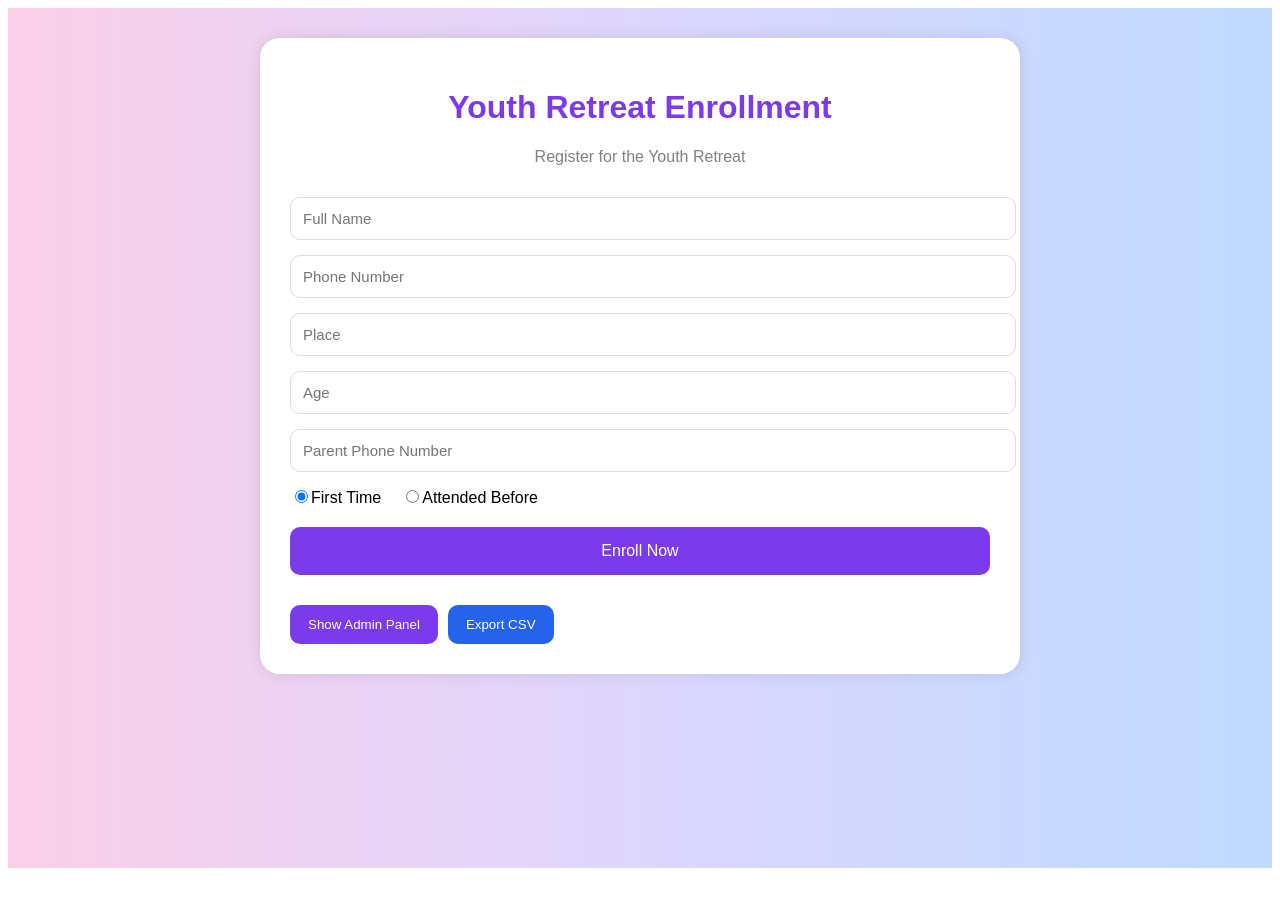
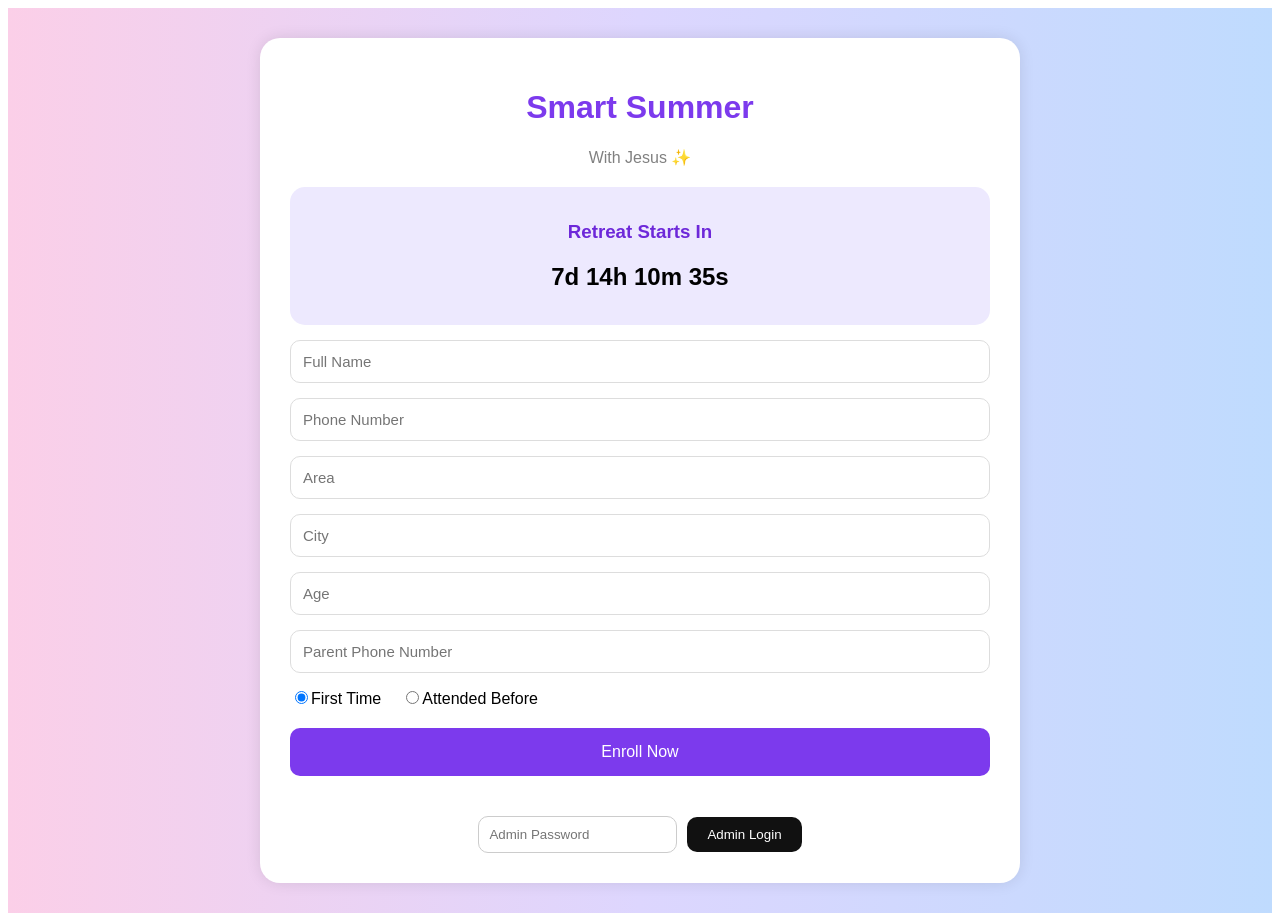
Before and after one commit to Alice-design-tech/smart_summerwidJesus, a React (Create React App) app: page / in a window 1280 px wide. Before the commit the page ends 876 px from the top, so only its background shows below. Built offline with nearby package versions, Linux system fonts and the light colour scheme.

Commit message:
Thankyou Jesus

```diff
--- /dev/null
+++ b/src/Admin.js
@@ -0,0 +1,273 @@
+import React, { useEffect, useState } from "react";
+import { db } from "./firebase";
+import { collection, getDocs } from "firebase/firestore";
+
+export default function Admin() {
+  const [participants, setParticipants] = useState([]);
+
+  useEffect(() => {
+    fetchParticipants();
+  }, []);
+
+  const fetchParticipants = async () => {
+    const querySnapshot = await getDocs(collection(db, "participants"));
+
+    const data = querySnapshot.docs.map((doc) => ({
+      id: doc.id,
+      ...doc.data(),
+    }));
+
+    setParticipants(data);
+  };
+
+  // TOTAL COUNT
+  const totalParticipants = participants.length;
+
+  // CITY ANALYTICS
+  const cityCounts = {};
+
+  participants.forEach((p) => {
+    const city = p.city || "Unknown";
+
+    cityCounts[city] = (cityCounts[city] || 0) + 1;
+  });
+
+  // CSV DOWNLOAD
+  const exportCSV = () => {
+    const headers = [
+      "Name",
+      "Phone",
+      "Area",
+      "City",
+      "Age",
+      "Parent Phone",
+      "Attendance",
+    ];
+
+    const rows = participants.map((p) => [
+      p.name,
+      p.phone,
+      p.area,
+      p.city,
+      p.age,
+      p.parentPhone,
+      p.attendance,
+    ]);
+
+    const csvContent = [headers, ...rows].map((e) => e.join(",")).join("\n");
+
+    const blob = new Blob([csvContent], {
+      type: "text/csv;charset=utf-8;",
+    });
+
+    const link = document.createElement("a");
+
+    link.href = URL.createObjectURL(blob);
+
+    link.download = "participants.csv";
+
+    link.click();
+  };
+
+  // PDF DOWNLOAD
+  const downloadPDF = () => {
+    window.print();
+  };
+
+  return (
+    <div
+      style={{
+        minHeight: "100vh",
+        background: "linear-gradient(to right, #ede9fe, #dbeafe)",
+        padding: "30px",
+        fontFamily: "Arial",
+      }}
+    >
+      <div
+        style={{
+          maxWidth: "1100px",
+          margin: "auto",
+        }}
+      >
+        <h1
+          style={{
+            textAlign: "center",
+            color: "#6d28d9",
+          }}
+        >
+          📊 Smart Summer Admin Dashboard
+        </h1>
+
+        {/* BUTTONS */}
+        <div
+          style={{
+            textAlign: "center",
+            marginTop: "20px",
+          }}
+        >
+          <button
+            onClick={() => window.location.reload()}
+            style={{
+              padding: "12px 20px",
+              border: "none",
+              borderRadius: "10px",
+              background: "#7c3aed",
+              color: "white",
+              cursor: "pointer",
+              fontSize: "15px",
+              marginRight: "10px",
+            }}
+          >
+            ⬅ Back to Home
+          </button>
+
+          <button
+            onClick={exportCSV}
+            style={{
+              padding: "12px 20px",
+              border: "none",
+              borderRadius: "10px",
+              background: "#2563eb",
+              color: "white",
+              cursor: "pointer",
+              fontSize: "15px",
+              marginRight: "10px",
+            }}
+          >
+            ⬇ Download CSV
+          </button>
+
+          <button
+            onClick={downloadPDF}
+            style={{
+              padding: "12px 20px",
+              border: "none",
+              borderRadius: "10px",
+              background: "#dc2626",
+              color: "white",
+              cursor: "pointer",
+              fontSize: "15px",
+            }}
+          >
+            📄 Download PDF
+          </button>
+        </div>
+
+        {/* STATS */}
+        <div
+          style={{
+            display: "grid",
+            gridTemplateColumns: "repeat(auto-fit, minmax(250px, 1fr))",
+            gap: "20px",
+            marginTop: "30px",
+          }}
+        >
+          <div style={cardStyle}>
+            <h2>Total Enrollments</h2>
+
+            <h1 style={{ color: "#7c3aed" }}>{totalParticipants}</h1>
+          </div>
+
+          <div style={cardStyle}>
+            <h2>Cities Registered</h2>
+
+            <h1 style={{ color: "#2563eb" }}>
+              {Object.keys(cityCounts).length}
+            </h1>
+          </div>
+        </div>
+
+        {/* CITY ANALYTICS */}
+        <div
+          style={{
+            marginTop: "40px",
+            background: "white",
+            padding: "25px",
+            borderRadius: "20px",
+          }}
+        >
+          <h2 style={{ color: "#6d28d9" }}>📍 Registrations by City</h2>
+
+          {Object.entries(cityCounts).map(([city, count]) => (
+            <div
+              key={city}
+              style={{
+                marginTop: "15px",
+              }}
+            >
+              <b>{city}</b> — {count} registrations
+            </div>
+          ))}
+        </div>
+
+        {/* PARTICIPANTS TABLE */}
+        <div
+          style={{
+            marginTop: "40px",
+            background: "white",
+            padding: "25px",
+            borderRadius: "20px",
+            overflowX: "auto",
+          }}
+        >
+          <h2 style={{ color: "#6d28d9" }}>👥 Participants</h2>
+
+          <table
+            style={{
+              width: "100%",
+              borderCollapse: "collapse",
+              marginTop: "20px",
+            }}
+          >
+            <thead>
+              <tr
+                style={{
+                  background: "#ede9fe",
+                }}
+              >
+                <th style={tableStyle}>Name</th>
+                <th style={tableStyle}>Phone</th>
+                <th style={tableStyle}>Area</th>
+                <th style={tableStyle}>City</th>
+                <th style={tableStyle}>Age</th>
+                <th style={tableStyle}>Attendance</th>
+              </tr>
+            </thead>
+
+            <tbody>
+              {participants.map((p) => (
+                <tr key={p.id}>
+                  <td style={tableStyle}>{p.name}</td>
+
+                  <td style={tableStyle}>{p.phone}</td>
+
+                  <td style={tableStyle}>{p.area}</td>
+
+                  <td style={tableStyle}>{p.city}</td>
+
+                  <td style={tableStyle}>{p.age}</td>
+
+                  <td style={tableStyle}>{p.attendance}</td>
+                </tr>
+              ))}
+            </tbody>
+          </table>
+        </div>
+      </div>
+    </div>
+  );
+}
+
+const cardStyle = {
+  background: "white",
+  padding: "25px",
+  borderRadius: "20px",
+  textAlign: "center",
+  boxShadow: "0 0 10px rgba(0,0,0,0.08)",
+};
+
+const tableStyle = {
+  border: "1px solid #ddd",
+  padding: "12px",
+  textAlign: "left",
+};
--- a/src/App.js
+++ b/src/App.js
@@ -1,26 +1,50 @@
-import React, { useEffect, useState } from "react";
+import React, { useState, useEffect } from "react";
 import { db } from "./firebase";
 import { collection, addDoc } from "firebase/firestore";
+import Admin from "./Admin";
 
 export default function App() {
   const [formData, setFormData] = useState({
     name: "",
     phone: "",
-    place: "",
+    area: "",
+    city: "",
     age: "",
     parentPhone: "",
     attendance: "First Time",
   });
 
-  const [participants, setParticipants] = useState([]);
+  const [success, setSuccess] = useState(false);
+
   const [showAdmin, setShowAdmin] = useState(false);
 
+  const [adminPassword, setAdminPassword] = useState("");
+
+  const [timeLeft, setTimeLeft] = useState("");
+
+  // COUNTDOWN TIMER
   useEffect(() => {
-    const saved = localStorage.getItem("participants");
+    const targetDate = new Date("May 21, 2026 07:00:00").getTime();
 
-    if (saved) {
-      setParticipants(JSON.parse(saved));
-    }
+    const interval = setInterval(() => {
+      const now = new Date().getTime();
+
+      const distance = targetDate - now;
+
+      const days = Math.floor(distance / (1000 * 60 * 60 * 24));
+
+      const hours = Math.floor(
+        (distance % (1000 * 60 * 60 * 24)) / (1000 * 60 * 60)
+      );
+
+      const minutes = Math.floor((distance % (1000 * 60 * 60)) / (1000 * 60));
+
+      const seconds = Math.floor((distance % (1000 * 60)) / 1000);
+
+      setTimeLeft(`${days}d ${hours}h ${minutes}m ${seconds}s`);
+    }, 1000);
+
+    return () => clearInterval(interval);
   }, []);
 
   const handleChange = (e) => {
@@ -39,12 +63,13 @@ export default function App() {
         createdAt: new Date(),
       });
 
-      alert("Enrollment Submitted Successfully!");
+      setSuccess(true);
 
       setFormData({
         name: "",
         phone: "",
-        place: "",
+        area: "",
+        city: "",
         age: "",
         parentPhone: "",
         attendance: "First Time",
@@ -56,39 +81,92 @@ export default function App() {
     }
   };
 
-  const exportCSV = () => {
-    const headers = [
-      "Name",
-      "Phone",
-      "Place",
-      "Age",
-      "Parent Phone",
-      "Attendance",
-    ];
+  // ADMIN DASHBOARD
+  if (showAdmin) {
+    return <Admin />;
+  }
 
-    const rows = participants.map((p) => [
-      p.name,
-      p.phone,
-      p.place,
-      p.age,
-      p.parentPhone,
-      p.attendance,
-    ]);
+  // SUCCESS PAGE
+  if (success) {
+    return (
+      <div
+        style={{
+          minHeight: "100vh",
+          display: "flex",
+          justifyContent: "center",
+          alignItems: "center",
+          background: "linear-gradient(to right, #fbcfe8, #ddd6fe)",
+          padding: "20px",
+          fontFamily: "Arial",
+        }}
+      >
+        <div
+          style={{
+            background: "white",
+            padding: "40px",
+            borderRadius: "20px",
+            textAlign: "center",
+            width: "100%",
+            maxWidth: "500px",
+            boxShadow: "0 0 20px rgba(0,0,0,0.1)",
+          }}
+        >
+          <h1 style={{ color: "#7c3aed" }}>✅ Successfully Enrolled!</h1>
 
-    const csvContent = [headers, ...rows].map((e) => e.join(",")).join("\\n");
+          <h2>Welcome to Smart Summer with Jesus 🌸</h2>
 
-    const blob = new Blob([csvContent], {
-      type: "text/csv;charset=utf-8;",
-    });
+          <p>
+            Thank you <b>{formData.name}</b> for registering.
+          </p>
 
-    const link = document.createElement("a");
+          <div
+            style={{
+              marginTop: "25px",
+              textAlign: "left",
+              background: "#f9fafb",
+              padding: "20px",
+              borderRadius: "12px",
+            }}
+          >
+            <p>
+              <b>📍 Venue:</b> Thangamani Kalyana Mandabam, Thudiyalur, Cbe
+            </p>
 
-    link.href = URL.createObjectURL(blob);
+            <p>
+              <b>📅 Date:</b> May 21 - May 25
+            </p>
 
-    link.download = "participants.csv";
+            <p>
+              <b>⏰ Time:</b> Starts at 7:00 AM, May 21
+            </p>
 
-    link.click();
-  };
+            <p>
+              <b>🎒 Bring:</b> Bible, Notebook, Water Bottle, Plate
+            </p>
+
+            <p>
+              <b>📞 Contact:</b> 9597233332, 9597933339
+            </p>
+          </div>
+
+          <button
+            onClick={() => setSuccess(false)}
+            style={{
+              marginTop: "25px",
+              padding: "12px 20px",
+              border: "none",
+              borderRadius: "10px",
+              background: "#7c3aed",
+              color: "white",
+              cursor: "pointer",
+            }}
+          >
+            Back to Form
+          </button>
+        </div>
+      </div>
+    );
+  }
 
   return (
     <div
@@ -115,7 +193,7 @@ export default function App() {
             color: "#7c3aed",
           }}
         >
-          Youth Retreat Enrollment
+          Smart Summer
         </h1>
 
         <p
@@ -124,8 +202,23 @@ export default function App() {
             color: "gray",
           }}
         >
-          Register for the Youth Retreat
+          With Jesus ✨
         </p>
+
+        {/* COUNTDOWN */}
+        <div
+          style={{
+            marginTop: "20px",
+            padding: "15px",
+            borderRadius: "15px",
+            background: "#ede9fe",
+            textAlign: "center",
+          }}
+        >
+          <h3 style={{ color: "#6d28d9" }}>Retreat Starts In</h3>
+
+          <h2>{timeLeft}</h2>
+        </div>
 
         <form onSubmit={handleSubmit}>
           <input
@@ -150,9 +243,19 @@ export default function App() {
 
           <input
             type="text"
-            name="place"
-            placeholder="Place"
-            value={formData.place}
+            name="area"
+            placeholder="Area"
+            value={formData.area}
+            onChange={handleChange}
+            required
+            style={inputStyle}
+          />
+
+          <input
+            type="text"
+            name="city"
+            placeholder="City"
+            value={formData.city}
             onChange={handleChange}
             required
             style={inputStyle}
@@ -220,59 +323,46 @@ export default function App() {
           </button>
         </form>
 
-        <div style={{ marginTop: "30px" }}>
-          <button onClick={() => setShowAdmin(!showAdmin)} style={adminButton}>
-            {showAdmin ? "Hide Admin Panel" : "Show Admin Panel"}
-          </button>
+        {/* ADMIN LOGIN */}
+        <div
+          style={{
+            marginTop: "40px",
+            textAlign: "center",
+          }}
+        >
+          <input
+            type="password"
+            placeholder="Admin Password"
+            value={adminPassword}
+            onChange={(e) => setAdminPassword(e.target.value)}
+            style={{
+              padding: "10px",
+              borderRadius: "10px",
+              border: "1px solid #ccc",
+              marginRight: "10px",
+            }}
+          />
 
           <button
-            onClick={exportCSV}
+            onClick={() => {
+              if (adminPassword === "smartsummeradmin") {
+                setShowAdmin(true);
+              } else {
+                alert("Wrong Password");
+              }
+            }}
             style={{
-              ...adminButton,
-              background: "#2563eb",
-              marginLeft: "10px",
+              padding: "10px 20px",
+              border: "none",
+              borderRadius: "10px",
+              background: "#111",
+              color: "white",
+              cursor: "pointer",
             }}
           >
-            Export CSV
+            Admin Login
           </button>
         </div>
-
-        {showAdmin && (
-          <div style={{ marginTop: "30px" }}>
-            <h2 style={{ color: "#7c3aed" }}>Registered Participants</h2>
-
-            <table
-              border="1"
-              cellPadding="10"
-              style={{
-                width: "100%",
-                borderCollapse: "collapse",
-              }}
-            >
-              <thead>
-                <tr>
-                  <th>Name</th>
-                  <th>Phone</th>
-                  <th>Place</th>
-                  <th>Age</th>
-                  <th>Attendance</th>
-                </tr>
-              </thead>
-
-              <tbody>
-                {participants.map((p, index) => (
-                  <tr key={index}>
-                    <td>{p.name}</td>
-                    <td>{p.phone}</td>
-                    <td>{p.place}</td>
-                    <td>{p.age}</td>
-                    <td>{p.attendance}</td>
-                  </tr>
-                ))}
-              </tbody>
-            </table>
-          </div>
-        )}
       </div>
     </div>
   );
@@ -285,13 +375,5 @@ const inputStyle = {
   borderRadius: "10px",
   border: "1px solid #ddd",
   fontSize: "15px",
+  boxSizing: "border-box",
 };
-
-const adminButton = {
-  padding: "12px 18px",
-  border: "none",
-  borderRadius: "10px",
-  background: "#7c3aed",
-  color: "white",
-  cursor: "pointer",
-};
```
Also changed, not shown: package.json (+14 -1 lines).
